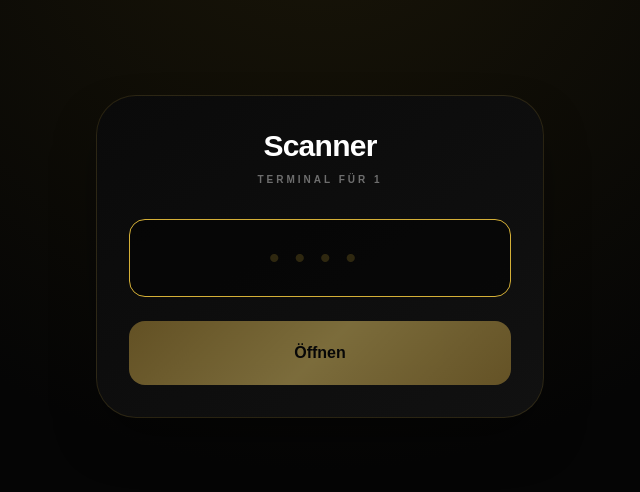
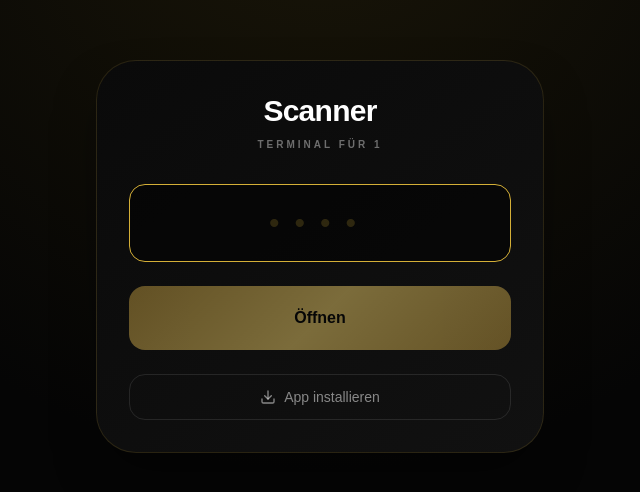
Before and after one commit to AbdellatifBaou/Loyality_Card_Sys, a Next.js app: page /1 in a window 1280 px wide. Shown: the part 144-636 px from the top of the page, without its empty margins (320-960 px from the left). Built offline with nearby package versions, Linux system fonts and the light colour scheme; no server answers.

Commit message:
Always show install button; provide fallback instructions if native prompt fails

```diff
--- a/src/app/[slug]/page.tsx
+++ b/src/app/[slug]/page.tsx
@@ -21,11 +21,17 @@ export default function MerchantScannerPage({ params }: { params: Promise<{ slug
   const [deferredPrompt, setDeferredPrompt] = useState<any>(null);
   const [isIOS, setIsIOS] = useState(false);
   const [showIOSHint, setShowIOSHint] = useState(false);
+  const [isStandalone, setIsStandalone] = useState(false);
 
   // Capture the PWA install prompt event
   useEffect(() => {
     const isIOSDevice = /iphone|ipad|ipod/.test(window.navigator.userAgent.toLowerCase());
     setIsIOS(isIOSDevice);
+
+    // Check if already installed
+    if (window.matchMedia('(display-mode: standalone)').matches || (window.navigator as any).standalone === true) {
+      setIsStandalone(true);
+    }
 
     const handler = (e: any) => {
       e.preventDefault();
@@ -40,7 +46,7 @@ export default function MerchantScannerPage({ params }: { params: Promise<{ slug
       deferredPrompt.prompt();
       const { outcome } = await deferredPrompt.userChoice;
       if (outcome === 'accepted') setDeferredPrompt(null);
-    } else if (isIOS) {
+    } else {
       setShowIOSHint(true);
     }
   };
@@ -179,18 +185,48 @@ export default function MerchantScannerPage({ params }: { params: Promise<{ slug
             </button>
           </form>
 
-          {(deferredPrompt || isIOS) && (
-            <button onClick={handleInstall} className="w-full mt-6 py-3 rounded-2xl border border-white/10 text-white/50 text-sm font-medium">
-              <Download size={16} className="inline mr-2" /> App installieren
+          {!isStandalone && (
+            <button onClick={handleInstall} className="w-full mt-6 py-3 rounded-2xl border border-white/10 text-white/50 text-sm font-medium flex items-center justify-center gap-2 hover:border-[#D4AF37]/30 hover:text-white/70 transition-all">
+              <Download size={16} /> App installieren
             </button>
           )}
 
           {showIOSHint && (
-            <div className="fixed inset-0 z-50 flex items-end justify-center p-4 bg-black/70" onClick={() => setShowIOSHint(false)}>
-              <div className="w-full max-w-md p-6 rounded-3xl bg-[#111] border border-[#D4AF37]/20" onClick={e => e.stopPropagation()}>
-                <h3 className="text-white font-bold mb-4">iPhone Installation</h3>
-                <p className="text-white/70 text-sm mb-4">Tippe auf das Teilen-Symbol und dann auf "Zum Home-Bildschirm".</p>
-                <button onClick={() => setShowIOSHint(false)} className="w-full py-3 rounded-2xl bg-gradient-to-r from-[#B8943B] to-[#E8C968] text-black font-bold">Verstanden</button>
+            <div className="fixed inset-0 z-50 flex items-end justify-center p-4 bg-black/80" onClick={() => setShowIOSHint(false)}>
+              <div className="w-full max-w-md p-6 rounded-3xl bg-[#111] border border-[#D4AF37]/30" onClick={e => e.stopPropagation()}>
+                <h3 className="text-white font-bold text-lg mb-4">📲 App installieren</h3>
+                {isIOS ? (
+                  <div className="space-y-3 text-sm text-white/70">
+                    <div className="flex items-start gap-3 p-3 rounded-xl bg-white/5">
+                      <span className="text-xl">1️⃣</span>
+                      <span>Tippe auf das <strong className="text-white">Teilen-Symbol</strong> (↑) unten in Safari</span>
+                    </div>
+                    <div className="flex items-start gap-3 p-3 rounded-xl bg-white/5">
+                      <span className="text-xl">2️⃣</span>
+                      <span>Wähle <strong className="text-white">"Zum Home-Bildschirm"</strong></span>
+                    </div>
+                    <div className="flex items-start gap-3 p-3 rounded-xl bg-white/5">
+                      <span className="text-xl">3️⃣</span>
+                      <span>Tippe auf <strong className="text-white">"Hinzufügen"</strong></span>
+                    </div>
+                  </div>
+                ) : (
+                  <div className="space-y-3 text-sm text-white/70">
+                    <div className="flex items-start gap-3 p-3 rounded-xl bg-white/5">
+                      <span className="text-xl">1️⃣</span>
+                      <span>Tippe auf die <strong className="text-white">3 Punkte (⋮)</strong> oben rechts in Chrome</span>
+                    </div>
+                    <div className="flex items-start gap-3 p-3 rounded-xl bg-white/5">
+                      <span className="text-xl">2️⃣</span>
+                      <span>Wähle <strong className="text-white">"App installieren"</strong> oder <strong className="text-white">"Zum Startbildschirm"</strong></span>
+                    </div>
+                    <div className="flex items-start gap-3 p-3 rounded-xl bg-white/5">
+                      <span className="text-xl">3️⃣</span>
+                      <span>Tippe auf <strong className="text-white">"Installieren"</strong></span>
+                    </div>
+                  </div>
+                )}
+                <button onClick={() => setShowIOSHint(false)} className="w-full mt-5 py-3 rounded-2xl bg-gradient-to-r from-[#B8943B] to-[#E8C968] text-black font-bold">Verstanden</button>
               </div>
             </div>
           )}
```
